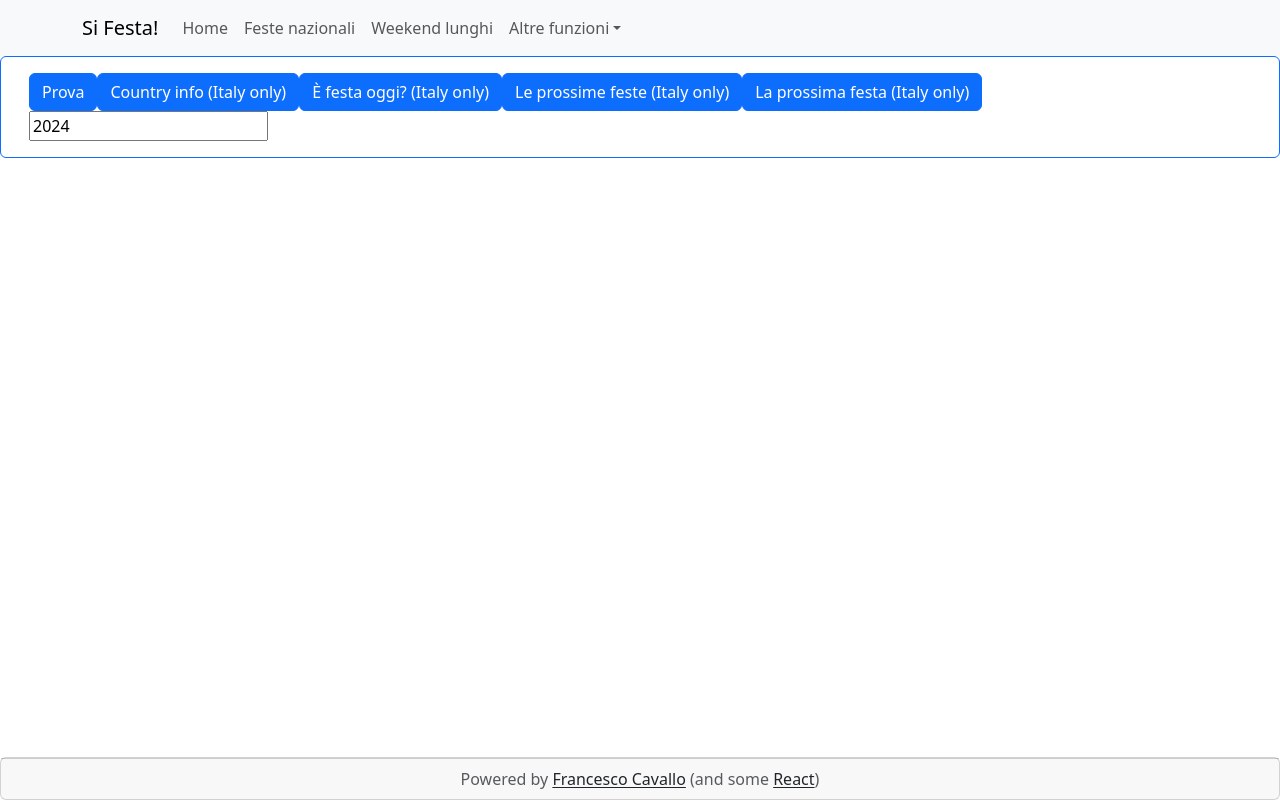
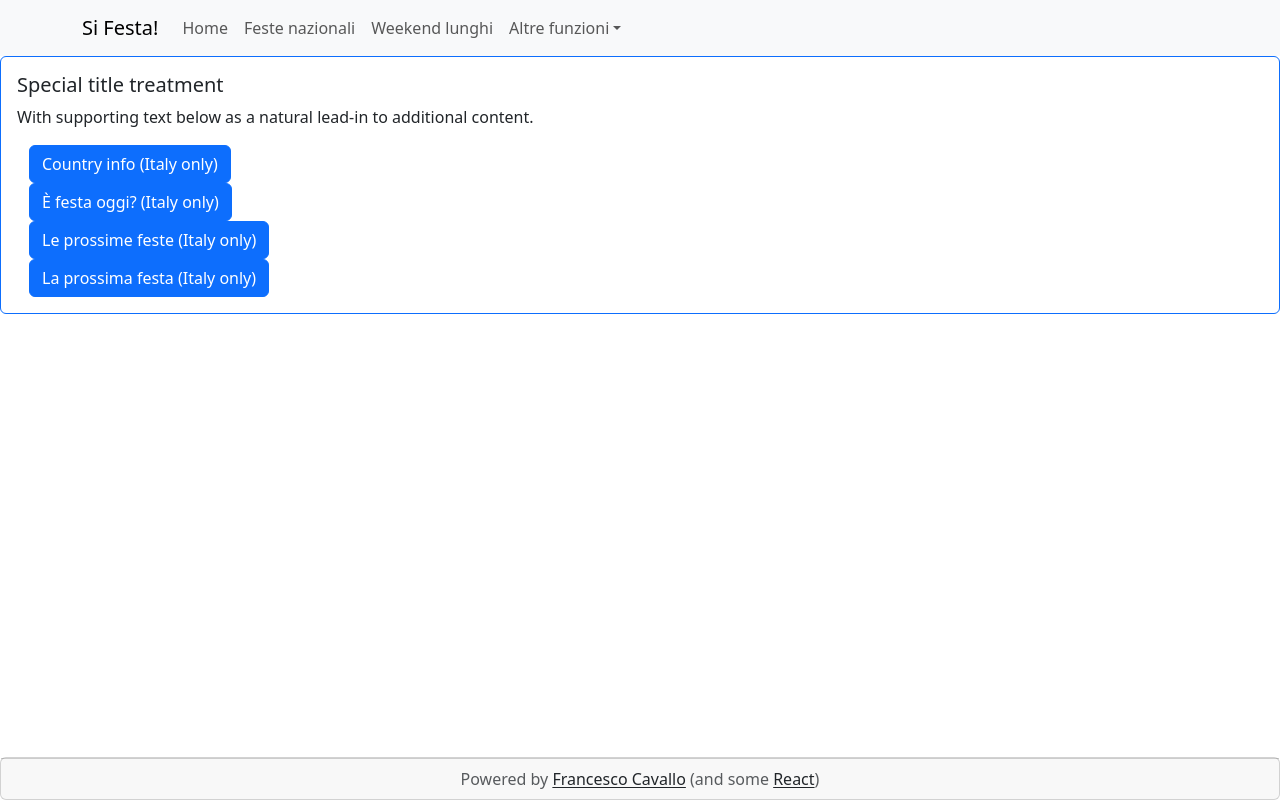
Before and after one commit to francesco-cavallo/si-festa-app, a React (Create React App) app in the folder work-days-fe/: page / in a window 1280 px wide. Built offline with nearby package versions, Linux system fonts and the light colour scheme.

Commit message:
added linee guida toDosFe; show infoNazione; show nextHoliday

```diff
--- a/work-days-fe/src/pages/Homepage.js
+++ b/work-days-fe/src/pages/Homepage.js
@@ -1,5 +1,5 @@
-import React from 'react'
-import { useState } from "react";
+import React, { useState } from 'react'
+// import { useState } from "react";
 import { Card } from 'react-bootstrap'
 import Button from 'react-bootstrap/Button';
 import Container from 'react-bootstrap/Container';
@@ -8,23 +8,44 @@ import Col from 'react-bootstrap/Col';
 
 const Homepage = (props) => {
     const { baseURL } = props
-    const d = new Date();
-    const currentYear = d.getFullYear()
+    // da rinominare
+    const [res, setRes] = useState('')
+    const [publicHoliday, setPublicHoliday] = useState('')
 
-    const [year, setYear] = useState(currentYear)
-    console.log('year', year);
-
-    const handleChange = e => {
-        const target = e.target
-        setYear(target.value)
-    }
     function countryInfo() {
         fetch(`${baseURL}/countryInfo`, {
             method: 'GET'
         })
             .then(data => data.json())
-            .then(json => alert(JSON.stringify(json, null, 2)))
+            .then(json => {
+                setRes([json])
+            })
     }
+    const infoNazione = res && res.length ? res.map(elem => {
+            const {
+                region,
+                officialName,
+                countryCode,
+                commonName,
+                borders } = elem
+            const confini = borders.map(conf => {
+                return {
+                    continente: conf.region,
+                    nomeUff: conf.officialName,
+                    codice: conf.countryCode,
+                    nome: conf.commonName
+                }
+            })
+        return {
+            continente: region,
+            nomeUff: officialName,
+            codice: countryCode,
+            nome: commonName,
+            confini
+        }
+    })[0]: undefined
+
+    console.log('infoNazione', infoNazione);
     function isTodayPublicHoliday() {
         fetch(`${baseURL}/isTodayPublicHoliday`, {
             method: 'GET'
@@ -44,23 +65,50 @@ const Homepage = (props) => {
             method: 'GET'
         })
             .then(data => data.json())
-            .then(json => alert(JSON.stringify(json, null, 2)))
+            .then(json => {
+                setPublicHoliday([json])
+            })
     }
+    const nextHoliday = publicHoliday && publicHoliday.length ? publicHoliday.map(elem => {
+        return elem
+    })[0] : undefined
+
+    const dataProva = nextHoliday ? new Date() : undefined
+    console.log(dataProva);
+
     return (
         <>
             <Card border='primary'>
                 <Card.Body>
+                    <Card.Title>Special title treatment</Card.Title>
+                    <Card.Text>
+                        With supporting text below as a natural lead-in to additional content.
+                    </Card.Text>
                     <Container fluid>
                         <Row>
+                            <Col sm={3}>
+                                <Button variant="primary" onClick={countryInfo}>Country info (Italy only)</Button>
+                            </Col>
+                            <Col sm={8}>
+                                {JSON.stringify(infoNazione)}
+                            </Col>
+                        </Row>
+                        <Row>
                             <Col sm>
-                                <Button variant="primary" onClick={countryInfo}>Prova</Button>
-                                <Button variant="primary" onClick={countryInfo}>Country info (Italy only)</Button>
                                 <Button variant="primary" onClick={isTodayPublicHoliday}>È festa oggi? (Italy only)</Button>
+                            </Col>
+                        </Row>
+                        <Row>
+                            <Col sm>
                                 <Button variant="primary" onClick={nextPublicHolidays}>Le prossime feste (Italy only)</Button>
+                            </Col>
+                        </Row>
+                        <Row>
+                            <Col sm={3}>
                                 <Button variant="primary" onClick={nextPublicHoliday}>La prossima festa (Italy only)</Button>
-                                <table>
-                                    <input type={'text'} name={"anno"} value={year} maxLength={4} onChange={handleChange} />
-                                </table>
+                            </Col>
+                            <Col sm={8}>
+                                {nextHoliday ? nextHoliday.localName + ' - ' + nextHoliday.date : undefined}
                             </Col>
                         </Row>
                     </Container>
--- a/work-days-fe/src/pages/LongWeekend.js
+++ b/work-days-fe/src/pages/LongWeekend.js
@@ -57,6 +57,7 @@ const LongWeekend = (props) => {
         setYear(startDate.getFullYear())
     }, [startDate])
 
+    // getData
     useEffect(() => {
         longWeekend()
         // eslint-disable-next-line react-hooks/exhaustive-deps
--- a/work-days-fe/src/pages/NationalHolidays.js
+++ b/work-days-fe/src/pages/NationalHolidays.js
@@ -57,7 +57,7 @@ const NationalHolidays = (props) => {
                     <Container fluid>
                         <Row>
                             <Col sm={2}>
-                                <Button variant="primary" onClick={publicHolidays}>Feste nazionali (2024 - Italy only)</Button>
+                                <Button variant="primary" onClick={publicHolidays}>Feste nazionali (Italy only)</Button>
                             </Col>
                             <Col sm={5}>
                                 {"Seleziona l'anno: "}
```
Also changed, not shown: work-days-fe/toDosFE.txt (added).
